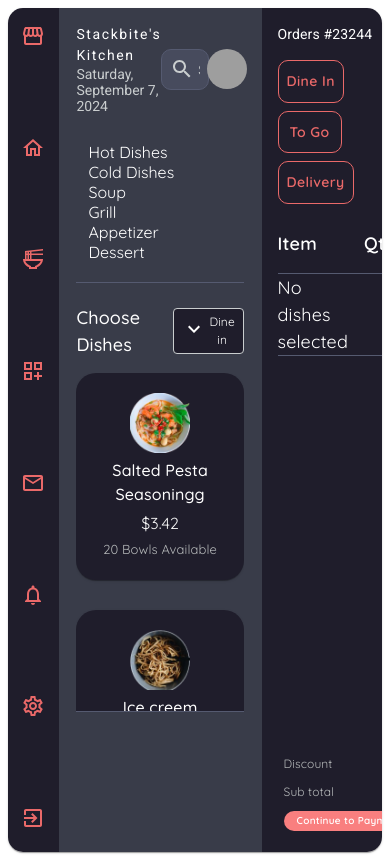
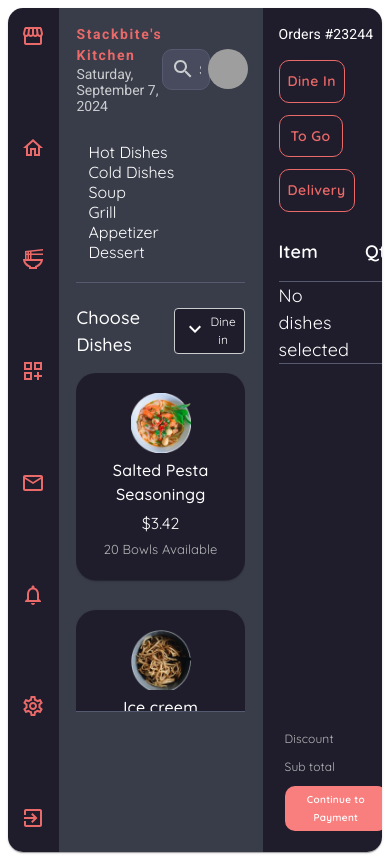
Before and after one commit to A-Richdom/FOOD-ORDERING-WEBITE, a React (Vite) app: page / in a window 390 px wide. Built offline with nearby package versions, Linux system fonts and the light colour scheme; grey boxes are pictures that could not be loaded.

Commit message:
Changing Dish Card  width for small size screen

```diff
--- a/src/Components/Dashboard.jsx
+++ b/src/Components/Dashboard.jsx
@@ -17,7 +17,8 @@ import NotificationsNoneOutlinedIcon from '@mui/icons-material/NotificationsNone
 import SettingsOutlinedIcon from '@mui/icons-material/SettingsOutlined';
 import ExitToAppOutlinedIcon from '@mui/icons-material/ExitToAppOutlined';
 // Main-Bar...//
-import DigitalClock from './DIGITAL-CLOCK/DigitalClock'
+import DigitalClock from './DIGITAL-CLOCK/DigitalClock';
+import WidgetsIcon from '@mui/icons-material/Widgets';
 import MonetizationOnOutlinedIcon from '@mui/icons-material/MonetizationOnOutlined';
 import ArrowUpwardOutlinedIcon from '@mui/icons-material/ArrowUpwardOutlined';
 import BookmarkBorderOutlinedIcon from '@mui/icons-material/BookmarkBorderOutlined';
@@ -140,15 +141,19 @@ const IconLink = styled(Link)(({ theme }) => ({
 }));
 
 // MAIN BAR.....
-const MainBar = styled(CardContent)({
+const MainBar = styled(CardContent)(({ theme }) => ({
     backgroundColor: '#393C49 !important',
     width: '65%',
     display: 'flex',
     flexDirection: 'column',
     alignItems: 'center',
+    [theme.breakpoints.down('sm')]: {
+        width: '80%',
+        padding: '10px'
+    },
     // Ensure content is scrollable if needed
     // overflowY: 'auto',
-});
+}));
 
 const MainBarChildren = styled('div')({
     width: '100%',
@@ -161,13 +166,18 @@ const MainBarChildren = styled('div')({
 });
 
 const Header = styled('div')({
+    display: 'flex',
+    justifyContent: 'space-between',
+});
+
+const HeaderChildren = styled('div')({
     borderBottom: '1px solid #555a70 !important',
     paddingBottom: '20px',
     // Ensure it spans the width of the container
     width: '100%',
 });
 
-const MetricsContainer = styled('div')({
+const MetricsContainer = styled('div')(({ theme }) => ({
     display: 'flex',
     gap: '25px',
     justifyContent: 'space-between',
@@ -176,6 +186,16 @@ const MetricsContainer = styled('div')({
     borderRadius: '10px',
     // Ensure it spans the width of the container
     width: '100%',
+    [theme.breakpoints.down('sm')]: {
+        gap: '10px',
+    }
+}));
+
+const MetricCard = styled(Card)({
+    '@media (max-width: 450px)': {
+        width: '60%',
+        padding: '15px'
+    },
 });
 
 const MetricItem = styled('div')({
@@ -208,6 +228,9 @@ const RightBarChildren = styled('div')({
     display: 'flex',
     flexDirection: 'column',
     gap: '20px',
+    '@media (max-width: 450px)': {
+        display: 'none',
+    }
 });
 
 
@@ -301,6 +324,7 @@ const Dashboard = () => {
                 <MainBar>
                     <MainBarChildren>
                         <Header>
+                            <HeaderChildren>
                                 <Typography sx={{
                                     fontSize: {
                                         xs: '14px',
@@ -317,10 +341,14 @@ const Dashboard = () => {
                                 <div>
                                     <DigitalClock />
                                 </div>
+                            </HeaderChildren>
+
+                            <WidgetsIcon sx={{ color: 'white', }} />
                         </Header>
 
+
                         <MetricsContainer>
-                            <Card sx={{ width: '30%', height: '100%', backgroundColor: '#1F1D2B', padding: '15px', borderRadius: '10px' }}>
+                            <MetricCard sx={{ width: '30%', height: '100%', backgroundColor: '#1F1D2B', padding: '15px', borderRadius: '10px' }}>
                                 <MetricItem>
                                  <MonetizationOnOutlinedIcon sx={{ fontSize: '20px', backgroundColor: '#393C49', color: '#9288e0', borderRadius: '8px', padding: '10px' }} />
                                     <Typography sx={{ fontFamily: 'Quicksand', color: '#50d1aa', }}>+32.39%</Typography>
@@ -337,9 +365,9 @@ const Dashboard = () => {
                                 }}>$10,243.00</Typography>
 
                                 <Typography sx={{ fontSize: '13px', fontFamily: 'Quicksand', color: '#c9cdce', paddingTop: '15px' }}> Total Revenue</Typography>
-                            </Card>
+                            </MetricCard>
 
-                            <Card sx={{ width: '30%', height: '100%', backgroundColor: '#1F1D2B', padding: '15px', borderRadius: '10px' }}>
+                            <MetricCard sx={{ width: '30%', height: '100%', backgroundColor: '#1F1D2B', padding: '15px', borderRadius: '10px' }}>
                                 <MetricItem>
                                     <BookmarkBorderOutlinedIcon sx={{ fontSize: '20px', backgroundColor: '#393C49', color: '#ffb572', borderRadius: '8px', padding: '10px' }} />
                                     <Typography sx={{ fontFamily: 'Quicksand', color: '#ff7ca3' }}>-12.01%</Typography>
@@ -361,9 +389,9 @@ const Dashboard = () => {
                                 <Typography sx={{ fontSize: '13px', fontFamily: 'Quicksand', color: '#c9cdce', paddingTop: '15px' }}>
                                     Total Dish Ordered
                                 </Typography>
-                            </Card>
+                            </MetricCard>
 
-                            <Card sx={{ width: '30%', height: '100%', backgroundColor: '#1F1D2B', padding: '15px', borderRadius: '10px' }}>
+                            <MetricCard sx={{ width: '30%', height: '100%', backgroundColor: '#1F1D2B', padding: '15px', borderRadius: '10px' }}>
                                 <MetricItem>
                                     <PeopleAltOutlinedIcon sx={{ fontSize: '20px', backgroundColor: '#393C49', color: '#65b0f6', borderRadius: '8px', padding: '10px' }} />
                                     <Typography sx={{ fontFamily: 'Quicksand', color: '#ffb572' }}>+2.72%</Typography>
@@ -385,7 +413,7 @@ const Dashboard = () => {
                                 <Typography sx={{ fontSize: '13px', fontFamily: 'Quicksand', color: '#c9cdce', paddingTop: '15px' }}>
                                     Total Customer
                                 </Typography>
-                            </Card>
+                            </MetricCard>
 
                         </MetricsContainer>
 
--- a/src/Components/Homepage.jsx
+++ b/src/Components/Homepage.jsx
@@ -276,7 +276,7 @@
         '@media (max-width: 600px)': {
             width: '30%',
         },
-        '@media (max-width: 400px)': {
+        '@media (max-width: 450px)': {
             width: '100%',
         },
         backgroundColor: '#1F1D2B',
@@ -323,6 +323,9 @@
         flexWrap: 'wrap',
         gap: '8px',
         paddingTop: '15px',
+        '@media (max-width: 450px)' : {
+            gap: '12px'
+        }
     });
 
     const OrderBtn = styled(Button)(({ theme }) => ({
@@ -537,7 +540,10 @@
                                                 xl: '24px',
                                             },
                                             fontWeight: {
-                                                sm: 'bold',
+                                                xs: 'bold',
+                                            },
+                                            color: {
+                                                xs: '#EA6969'
                                             },
                                             letterSpacing: '.1rem'
                                         }}>
@@ -792,9 +798,9 @@
                                             padding: '8px',
                                         },
                                         '@media (max-width: 480px)': {
-                                            width: '90%',
+                                            width: '70%',
                                             fontSize: '10px',
-                                            padding: '1.5px',
+                                            padding: '5px',
                                         },
                                     }}>
                                     Continue to Payment
```
Lines whose indentation alone changed are shown as unchanged.
